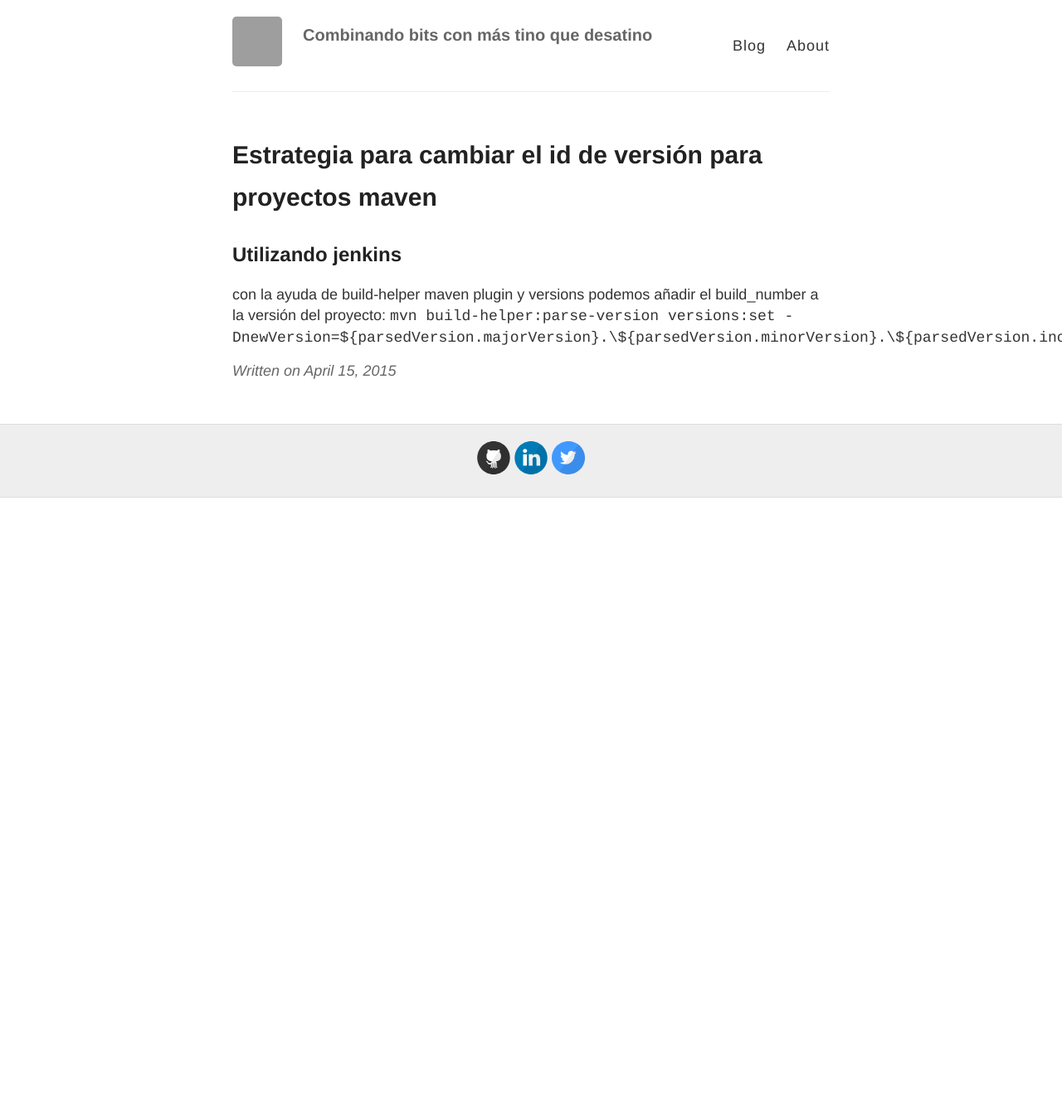
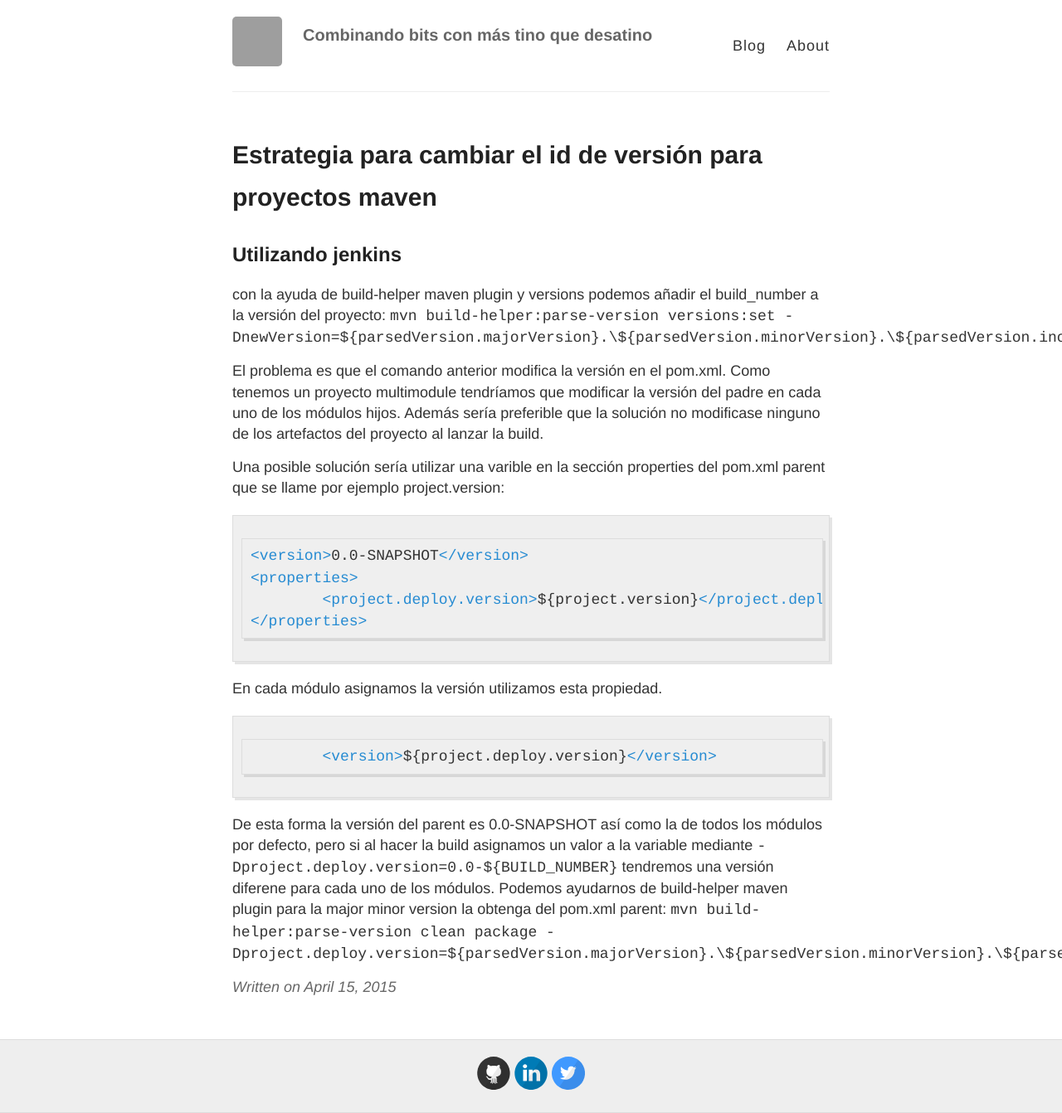
Before and after one commit to alpoza/alpoza.github.io, a Jekyll site: the page built from _posts/2015-4-15-maven-pom-version-estrategy.md, in a window 1280 px wide. Shown: the whole page at 83% size. Built offline with Jekyll 4.4.1, drawn with Linux system fonts in a browser that asks for light colours; Markdown is read by kramdown in place of the engine named in the settings; comment, search, counter and statistics services are not loaded; before the commit the page ends 900 px from its top, so only the background shows below that; grey boxes are pictures that could not be loaded.

Commit message:
Update 2015-4-15-maven-pom-version-estrategy.md

````diff
--- a/_posts/2015-4-15-maven-pom-version-estrategy.md
+++ b/_posts/2015-4-15-maven-pom-version-estrategy.md
@@ -11,3 +11,19 @@ Summary: distintas formas de versionar proyectos maven
 ##Utilizando jenkins
 con la ayuda de build-helper maven plugin y versions podemos añadir el build_number a la versión del proyecto:
 `mvn build-helper:parse-version versions:set -DnewVersion=${parsedVersion.majorVersion}.\${parsedVersion.minorVersion}.\${parsedVersion.incrementalVersion}-${BUILD_NUMBER}`
+
+El problema es que el comando anterior modifica la versión en el pom.xml. Como tenemos un proyecto multimodule tendríamos que modificar la versión del padre en cada uno de los módulos hijos. Además sería preferible que la solución no modificase ninguno de los artefactos del proyecto al lanzar la build.
+
+Una posible solución sería utilizar una varible en la sección properties del pom.xml parent que se llame por ejemplo project.version:
+```xml
+<version>0.0-SNAPSHOT</version>
+<properties>
+	<project.deploy.version>${project.version}</project.deploy.version>
+</properties>
+```
+En cada módulo asignamos la versión utilizamos esta propiedad.
+```xml
+	<version>${project.deploy.version}</version>
+```
+De esta forma la versión del parent es 0.0-SNAPSHOT así como la de todos los módulos por defecto, pero si al hacer la build asignamos un valor a la variable mediante `-Dproject.deploy.version=0.0-${BUILD_NUMBER}` tendremos una versión diferene para cada uno de los módulos. Podemos ayudarnos de build-helper maven plugin para la major minor version la obtenga del pom.xml parent:
+`mvn build-helper:parse-version clean package -Dproject.deploy.version=${parsedVersion.majorVersion}.\${parsedVersion.minorVersion}.\${parsedVersion.incrementalVersion}-${BUILD_NUMBER}`
````
